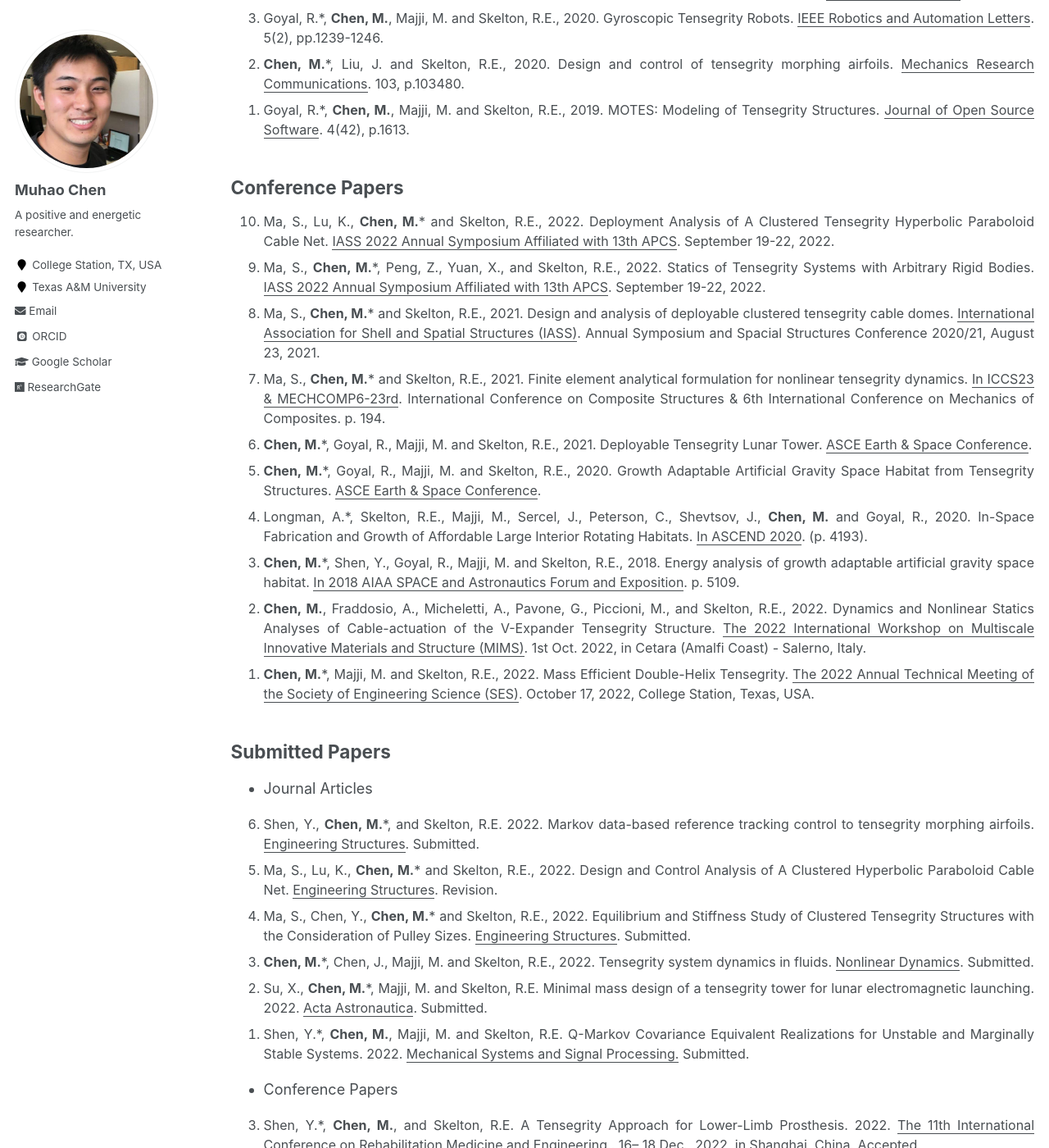
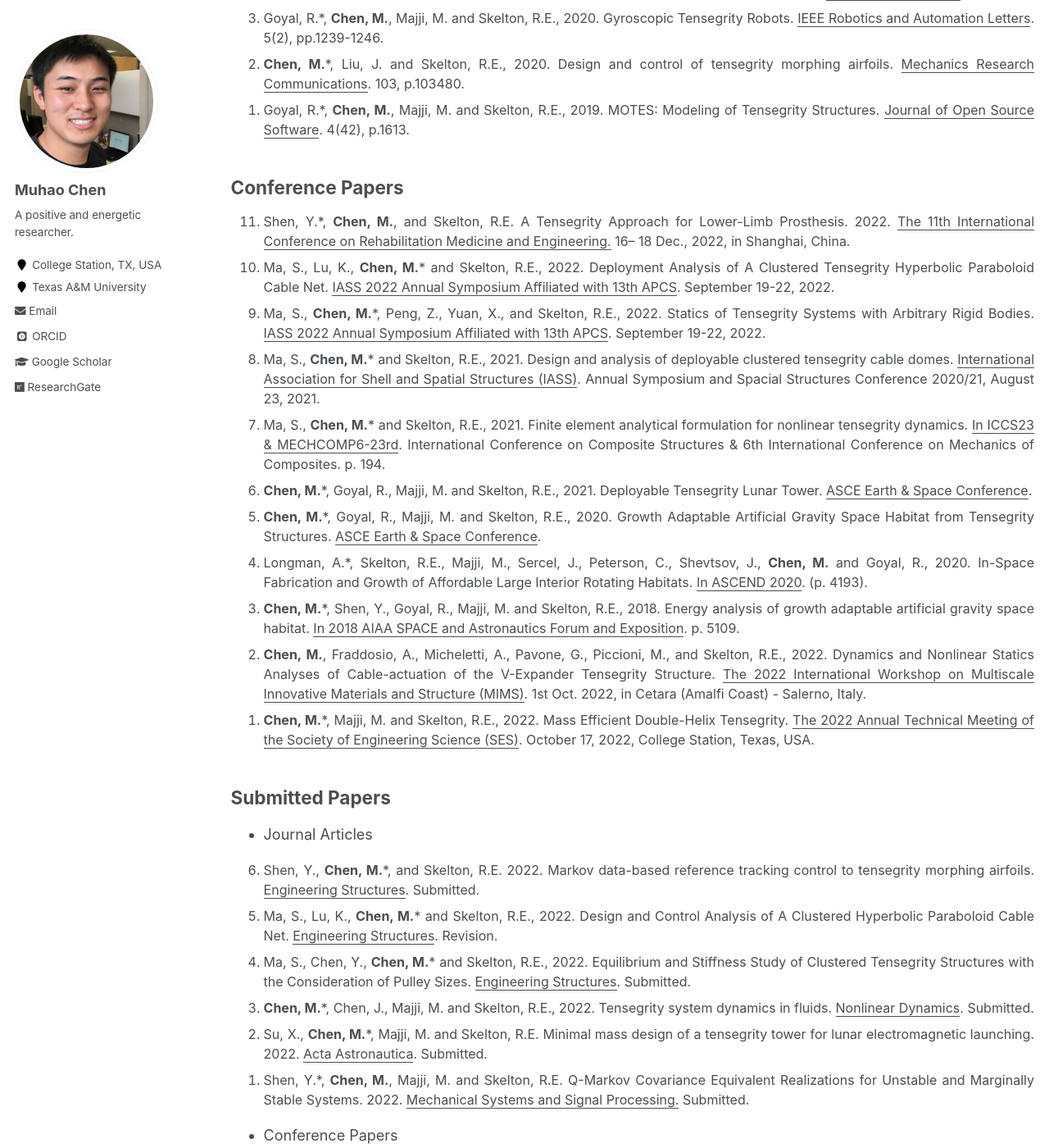
Before and after one commit to Muhao-Chen/muhao-chen.github.io, a Jekyll site: the page built from _pages/publication.md, in a window 1280 px wide and 1400 px high, scrolled down 944 px. Shown: the whole window at 82% size. Built offline with Jekyll 4.4.1, drawn with Linux system fonts in a browser that asks for light colours; some web fonts are replaced; part of the change alters nothing that is shown; some of the changed text lies outside the part shown.

Commit message:
Update publication.md

```diff
--- a/_pages/publication.md
+++ b/_pages/publication.md
@@ -38,6 +38,7 @@ toc: true
 ## Conference Papers
 <font size=3>
 <ol reversed>
+<li> Shen, Y.*, <strong>Chen, M.</strong>, and Skelton, R.E. A Tensegrity Approach for Lower-Limb Prosthesis. 2022. <u>The 11th International Conference on Rehabilitation Medicine and Engineering.</u> 16– 18 Dec., 2022, in Shanghai, China.</li>
 <li> Ma, S., Lu, K., <strong>Chen, M.</strong>* and Skelton, R.E., 2022. Deployment Analysis of A Clustered Tensegrity Hyperbolic Paraboloid Cable Net. <u>IASS 2022 Annual Symposium Affiliated with 13th APCS</u>. September 19-22, 2022.  </li>
 <li> Ma, S., <strong>Chen, M.</strong>*, Peng, Z., Yuan, X., and Skelton, R.E., 2022. Statics of Tensegrity Systems with Arbitrary Rigid Bodies. <u>IASS 2022 Annual Symposium Affiliated with 13th APCS</u>. September 19-22, 2022. </li>
 <li> Ma, S., <strong>Chen, M.</strong>* and Skelton, R.E., 2021. Design and analysis of deployable clustered tensegrity cable domes. <u>International Association for Shell and Spatial Structures (IASS)</u>. Annual Symposium and Spacial Structures Conference 2020/21, August 23, 2021. </li>
@@ -71,7 +72,6 @@ toc: true
 - Conference Papers
 <font size=3>
 <ol reversed>
-<li> Shen, Y.*, <strong>Chen, M.</strong>, and Skelton, R.E. A Tensegrity Approach for Lower-Limb Prosthesis. 2022. <u>The 11th International Conference on Rehabilitation Medicine and Engineering.</u>. 16– 18 Dec., 2022, in Shanghai, China. Accepted.</li>
 <li> <strong>Chen, M.</strong>, Fraddosio, A., Micheletti, A., Pavone, G., Piccioni, M., and Skelton, R.E., 2022. Nonlinear Dynamics Analysis of Actuation Strategies of Clustered Tensergity V-Expander Structures. <u>The Third International Nonlinear Dynamics Conference (NODYCON 2023)</u>. June 18 - June 22, 2023, in Rome, Italy. Accepted. </li>
 <li> Shen, Y.*, <strong>Chen, M.</strong>, Majji, M. and Skelton, R.E. An Efficient q-Markov Covariance Equivalent Realization Approach to System Identification. <u>The 22nd World Congress of the International Federation of Automatic Control (IFAC)</u>. 9 July – 14 July, 2023, in Yokohama, Japan. Submitted. </li>
 </ol>
```
